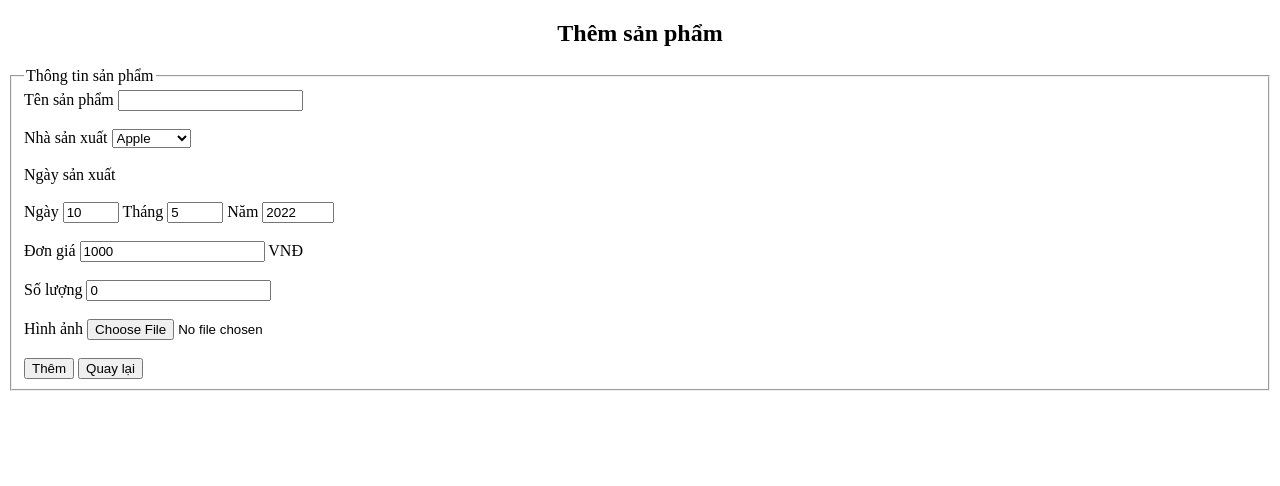
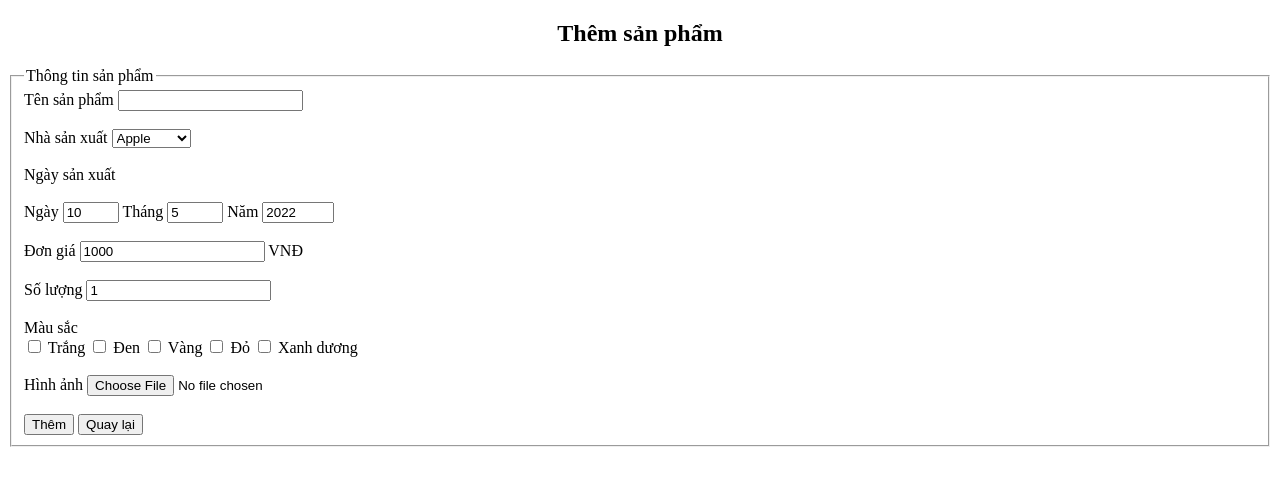
Before and after one commit to haduc25/web_ontap, a PHP site: page /index_create in a window 1280 px wide. Shown: the top 486 px of the page. Run offline with PHP 8.4, Linux system fonts and the light colour scheme.

Commit message:
commit color ready for insert

```diff
--- a/webmvc/Controllers/ProductController.php
+++ b/webmvc/Controllers/ProductController.php
@@ -22,7 +22,28 @@ class ProductController
         //dongia, soluong
         $_dongia = $_POST['dongia'];
         $_soluong = $_POST['soluong'];
-        // var_dump($_soluong); exit;
+        //mau sac
+        // $_mausac = $_POST['cb1'];
+        // $white = "";
+        // $black = "";
+        // $yellow = "";
+        // $red = "";
+        // $lightblue = "";
+
+        // if($_POST['cb1'] != NULL)
+        //     $white = $_POST['cb1'];
+        $colors = $_POST['mausac'];
+        // $_mausac = [];
+        foreach ($colors as $color)
+        {
+            // echo $color . "<br>";
+            $_mausac[] = $color;
+        }
+        echo implode(", ", $_mausac); //convert array to string
+        // var_dump($_mausac);
+
+
+        exit;
 
 
 
--- a/webmvc/Models/Products.php
+++ b/webmvc/Models/Products.php
@@ -6,7 +6,7 @@ class Products extends ModelConfig
 {
     public $tName = 'tbl_sanpham';
     public $tName2 = 'tbl_nhasx';
-    public $columns = ['ma_sp', 'ten_sp', 'ma_nhasx', 'hinhanh', 'ngaysanxuat', 'dongia', 'soluong'];
+    public $columns = ['ma_sp', 'ten_sp', 'ma_nhasx', 'hinhanh', 'ngaysanxuat', 'dongia', 'soluong', 'mausac'];
     public $columns2 = ['ma_nhasx', 'ten_nhasx'];
 }
 
--- a/webmvc/Views/create.php
+++ b/webmvc/Views/create.php
@@ -55,7 +55,22 @@
                 <br>
                 <br>
                 <label for="">Số lượng</label>
-                <input type="number" name="soluong" value="0" min="1">
+                <input type="number" name="soluong" value="1" min="1">
+
+                <br>
+                <br>
+                <label for="">Màu sắc</label>
+                <br>
+                <input type="checkbox" name="mausac[]" value="Trắng">
+                <label for="vehicle1"> Trắng</label>
+                <input type="checkbox" name="mausac[]" value="Đen">
+                <label for="vehicle2"> Đen</label>
+                <input type="checkbox" name="mausac[]" value="Vàng">
+                <label for="vehicle2"> Vàng</label>
+                <input type="checkbox" name="mausac[]" value="Đỏ">
+                <label for="vehicle2"> Đỏ</label>
+                <input type="checkbox" name="mausac[]" value="Xanh dương">
+                <label for="vehicle2"> Xanh dương</label>
 
                 <br>
                 <br>
```
